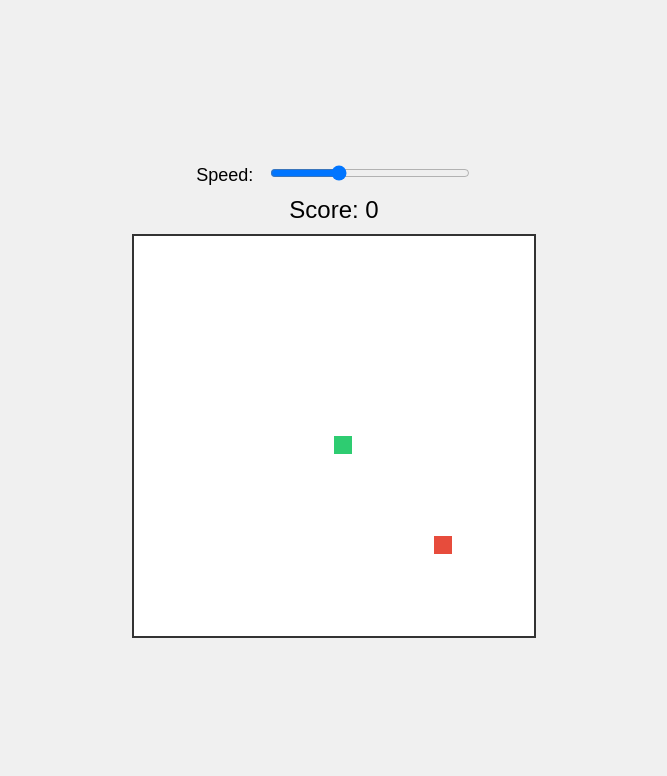
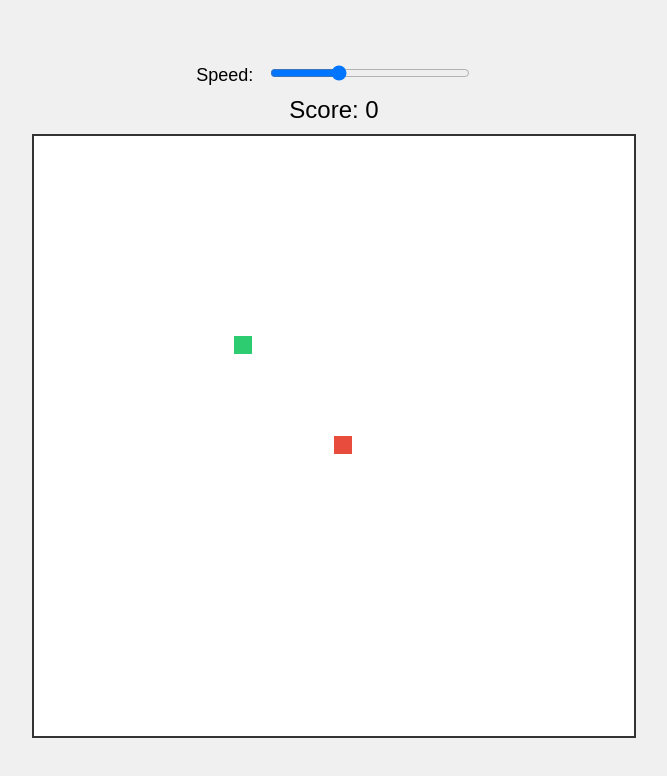
Before and after one commit to atifali/snake-game, a plain HTML site: page index.html in a window 1280 px wide. Shown: the whole page, without its empty margins (306-973 px from the left). Drawn offline with Linux system fonts and the light colour scheme.

Commit message:
include game icon

```diff
--- a/index.html
+++ b/index.html
@@ -4,6 +4,7 @@
 <head>
     <meta charset="UTF-8">
     <meta name="viewport" content="width=device-width, initial-scale=1.0">
+    <link rel="icon" type="image" href="snake.png" />
     <title>Snake Game</title>
     <style>
         body {
@@ -68,7 +69,7 @@
         <input type="range" id="speedSlider" min="50" max="200" value="100">
     </div>
     <div id="score">Score: 0</div>
-    <canvas id="gameCanvas" width="400" height="400"></canvas>
+    <canvas id="gameCanvas" width="600" height="600"></canvas>
     <div id="gameOver">
         <h2>Game Over</h2>
         <p>Your Score: <span id="finalScore"></span></p>
```
Also changed, not shown: snake.png (added).
